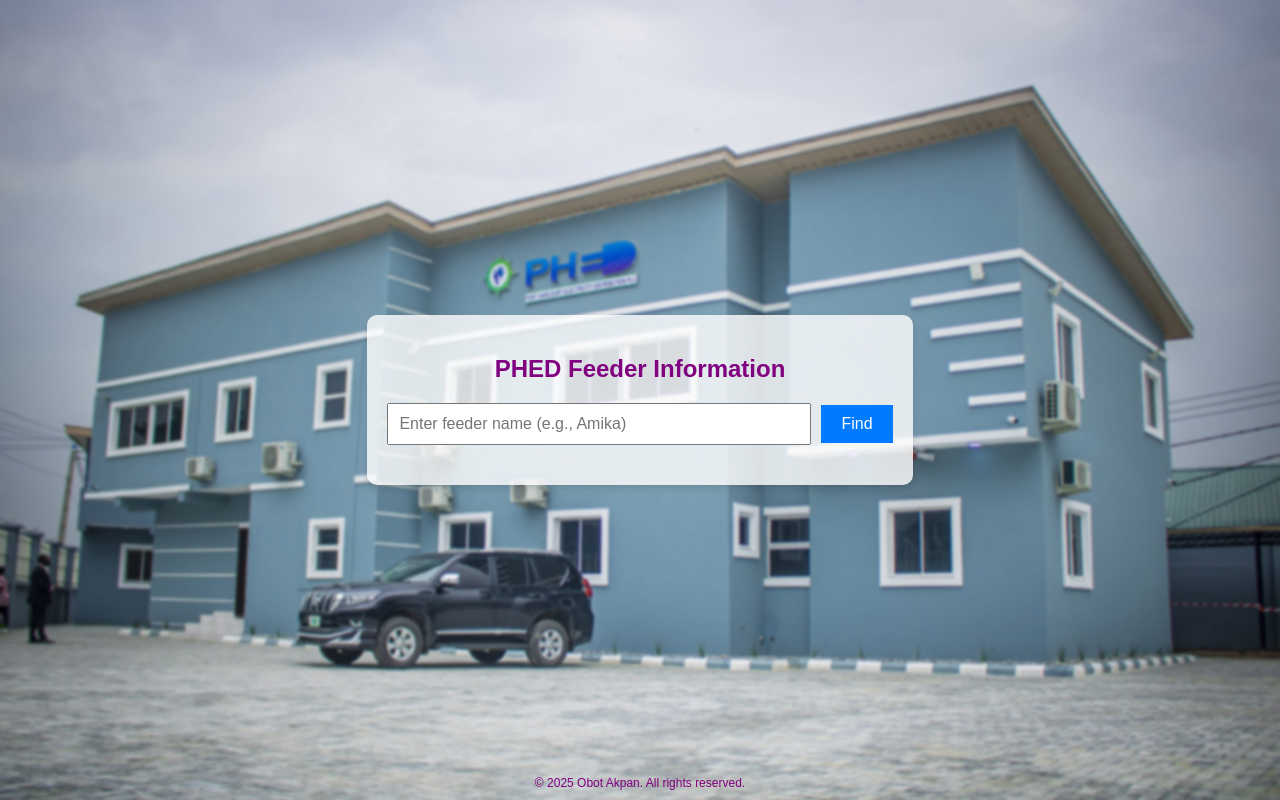
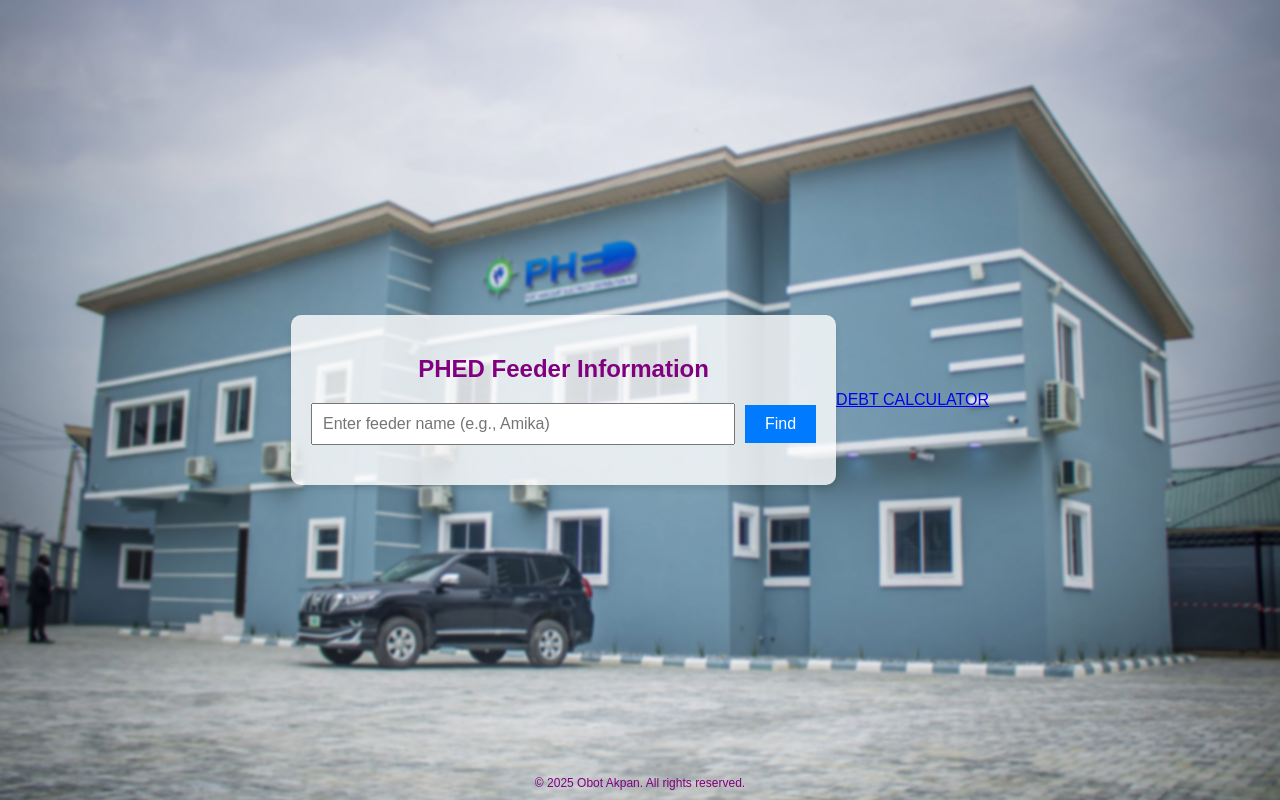
Before and after one commit to phedfeeders/phedfeeders.github.io, a plain HTML site: page index.html in a window 1280 px wide. Drawn offline with Linux system fonts and the light colour scheme.

Commit message:
Update index.html

```diff
--- a/index.html
+++ b/index.html
@@ -86,6 +86,12 @@
         <datalist id="feederSuggestions"></datalist>
         <div id="result"></div>
     </div>
+
+	<div class="ref">
+  <a href="https://phedfeeders.github.io/index2">
+    DEBT CALCULATOR
+  </a>
+</div>
 
   <script>
   const feeders = {
```
